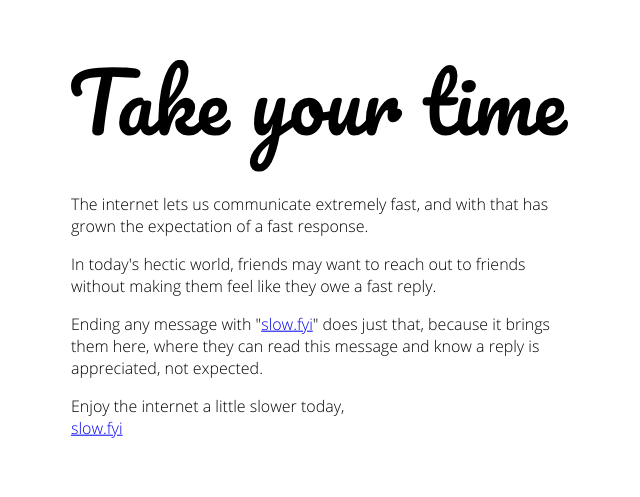
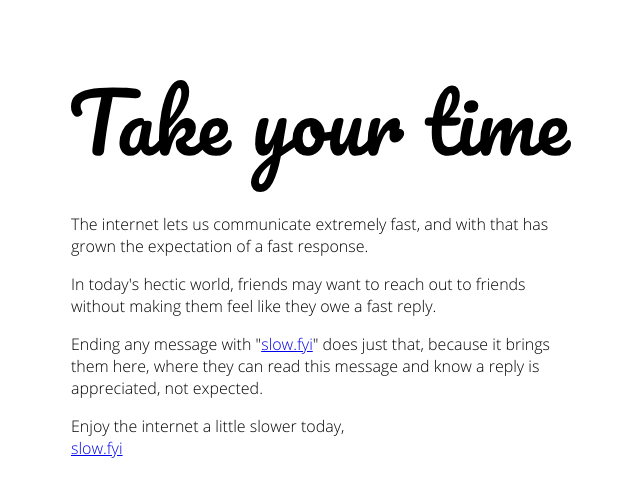
Before and after one commit to by-jp/slow.fyi, a plain HTML site: page public/index.html in a window 1280 px wide. Shown: the part 143-640 px from the top of the page, without its empty margins (319-959 px from the left). Drawn offline with Linux system fonts and the light colour scheme.

Commit message:
Fix smaller screens

```diff
--- a/public/styles.css
+++ b/public/styles.css
@@ -6,13 +6,19 @@
 body {
   font-family:'OpenSans-Light';
   font-weight: lighter;
+  display: flex;
+  height: 100vh;
+  align-items: center;
+  justify-content: center;
 }
 
 div {
+  margin: auto;
+  width: 85%;
   max-width: 500px;
-  width: 85%;
-  position: fixed;
-  top: 50%;
-  left: 50%;
-  transform: translate(-50%, -50%);
 }
+
+img {
+  margin-top: 25px;
+  width: 100%;
+}
```
